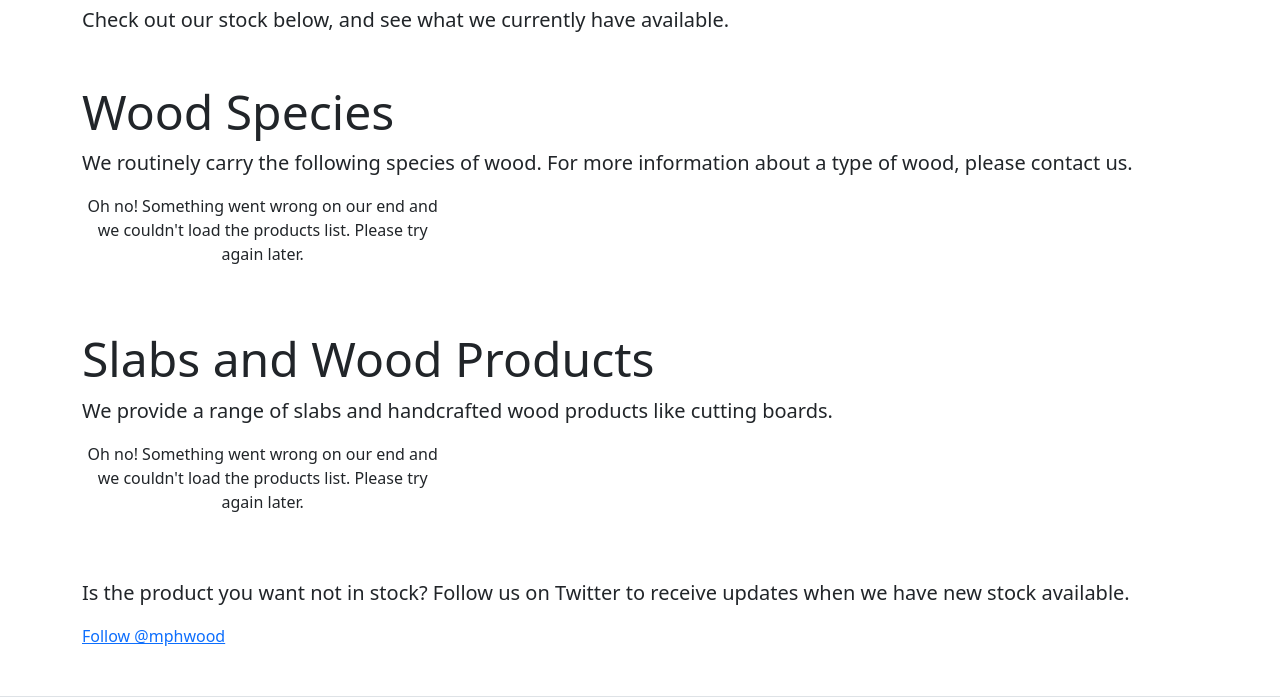
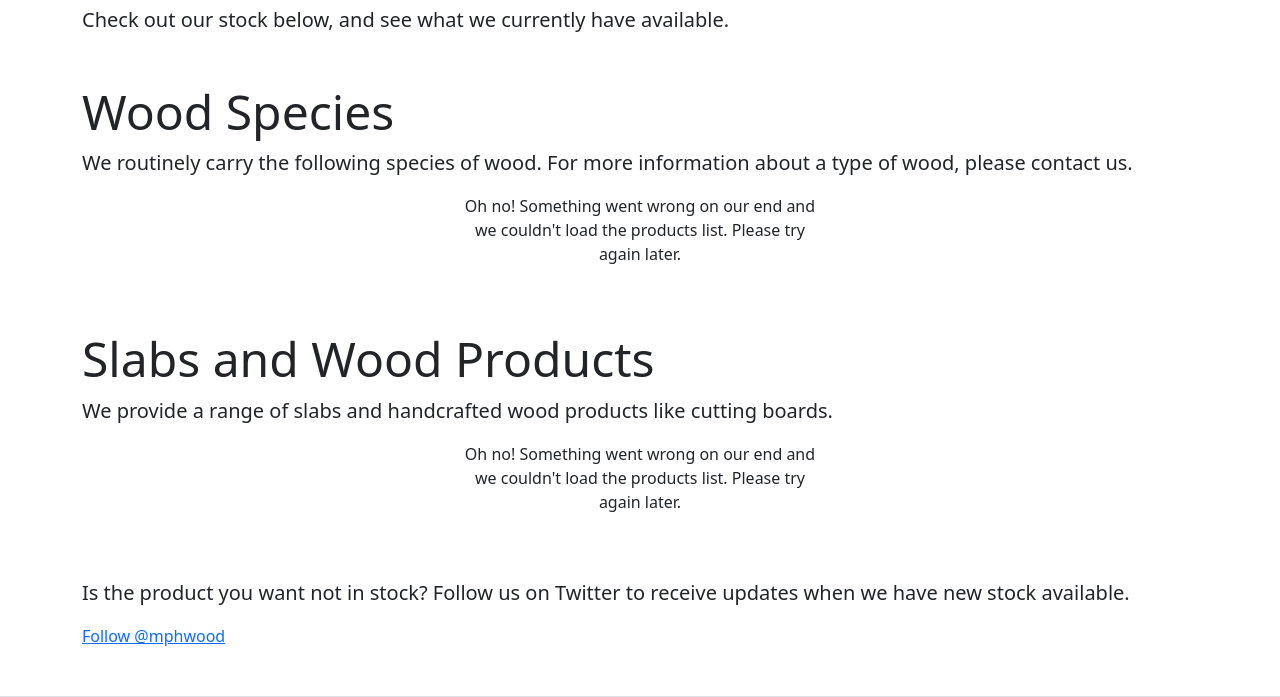
Before and after one commit to em-3/mphwood, a PHP site: page /products.php in a window 1280 px wide. Shown: the part 229-926 px from the top of the page. Run offline with PHP 8.4, Linux system fonts and the light colour scheme; some libraries are stand-ins or nearby versions.

Commit message:
Centered the product cards on each page

```diff
--- a/index.php
+++ b/index.php
@@ -105,7 +105,7 @@
                 <h2 class="display-4">Products</h2>
                 <p class="lead">Explore the different species of wood we have to offer.</p>
                 <p><a href="products.php" class="btn btn-primary">View Products</a></p>
-                <div class="row g-3" id="latest-products"></div>
+                <div class="row g-3 justify-content-center" id="latest-products"></div>
             </div>
             <div class="container my-5">
                 <h2 class="display-4">News</h2>
--- a/products.php
+++ b/products.php
@@ -59,12 +59,12 @@
             <div class="container my-5">
                 <h2 class="display-5">Wood Species</h2>
                 <p class="lead">We routinely carry the following species of wood. For more information about a type of wood, please contact us.</p>
-                <div class="row g-3" id="wood-species"></div>
+                <div class="row g-3 justify-content-center" id="wood-species"></div>
             </div>
             <div class="container my-5">
                 <h2 class="display-5">Slabs and Wood Products</h2>
                 <p class="lead">We provide a range of slabs and handcrafted wood products like cutting boards.</p>
-                <div class="row g-3" id="other-products"></div>
+                <div class="row g-3 justify-content-center" id="other-products"></div>
             </div>
             <div class="container my-5">
                 <p class="lead">Is the product you want not in stock? Follow us on Twitter to receive updates when we have new stock available.</p>
```
